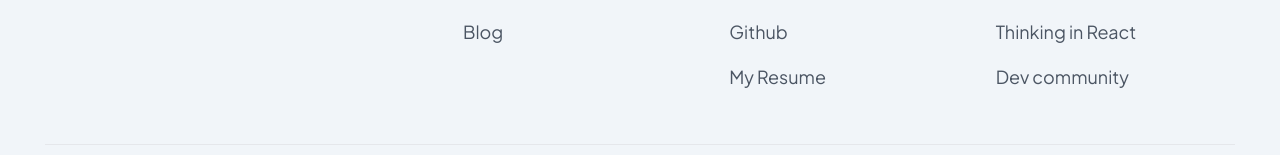
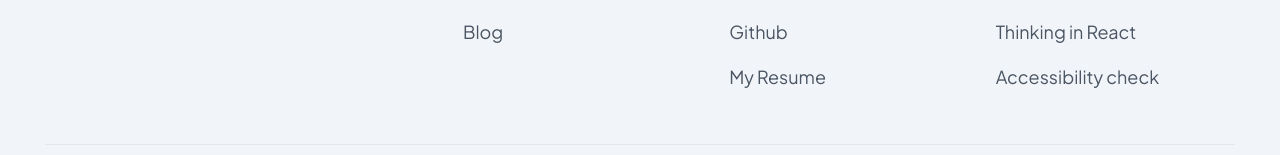
Before and after one commit to sanicodeplayground/portfolio2024, a React (Vite) app: page /contact in a window 1280 px wide. Shown: the part 938-1093 px from the top of the page. Built offline with nearby package versions, Linux system fonts and the light colour scheme.

Commit message:
accessibility review

```diff
--- a/src/components/Footer.jsx
+++ b/src/components/Footer.jsx
@@ -109,11 +109,13 @@ function Footer() {
                 </li>
                 <li className="mb-4">
                   <a
-                    href="https://dev.to/"
+                    href="https://wave.webaim.org/"
                     className="hover:underline"
                     target="_blank"
+                    aria-label="Accessibility check resource"
+                    title="Accessibility check resource"
                   >
-                    Dev community
+                    Accessibility check
                   </a>
                 </li>
               </ul>
```
